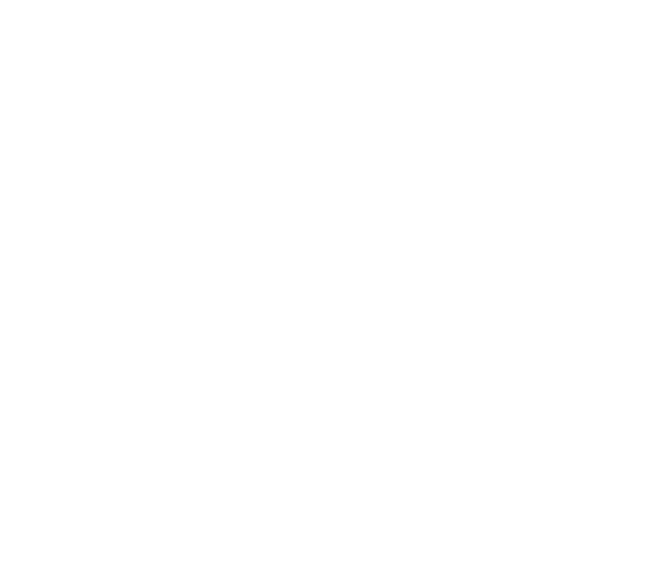
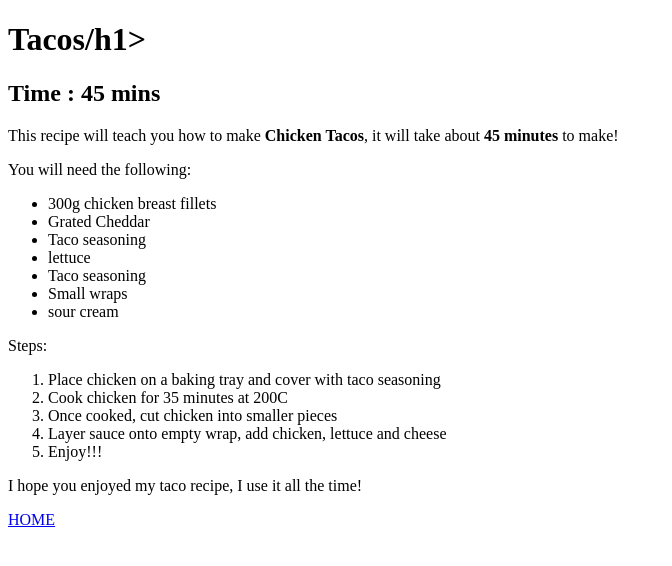
Before and after one commit to Alexdudley95/odin-recipes, a plain HTML site: page odin-recipes/tacos.html in a window 1280 px wide. Shown: the whole page, without its empty margins (0-672 px from the left). Drawn offline with Linux system fonts and the light colour scheme.

Commit message:
add taco content

```diff
--- a/odin-recipes/tacos.html
+++ b/odin-recipes/tacos.html
@@ -3,9 +3,32 @@
 <head>
   <meta charset="UTF-8">
   <meta name="viewport" content="width=device-width, initial-scale=1.0">
-  <title>Document</title>
+  <title>Tacos</title>
 </head>
 <body>
+  <h1>Tacos/h1>
+  <h2>Time : 45 mins</h2>
 
+  <p>This recipe will teach you how to make <strong>Chicken Tacos</strong>, it will take about <strong>45 minutes</strong> to make!</p>
+  <p>You will need the following:</p>
+  <ul>
+    <li>300g chicken breast fillets</li>
+    <li>Grated Cheddar</li>
+    <li>Taco seasoning</li>
+    <li>lettuce</li>
+    <li>Taco seasoning</li>
+    <li>Small wraps</li>
+    <li>sour cream</li>
+  </ul>
+  <p>Steps:</p>
+  <ol>
+    <li>Place chicken on a baking tray and cover with taco seasoning</li>
+    <li>Cook chicken for 35 minutes at 200C</li>
+    <li>Once cooked, cut chicken into smaller pieces</li>
+    <li>Layer sauce onto empty wrap, add chicken, lettuce and cheese</li>
+    <li>Enjoy!!!</li>
+  </ol>
+  <p>I hope you enjoyed my taco recipe, I use it all the time!</p>
+  <a href="../index.html">HOME</a>
 </body>
 </html>
```
